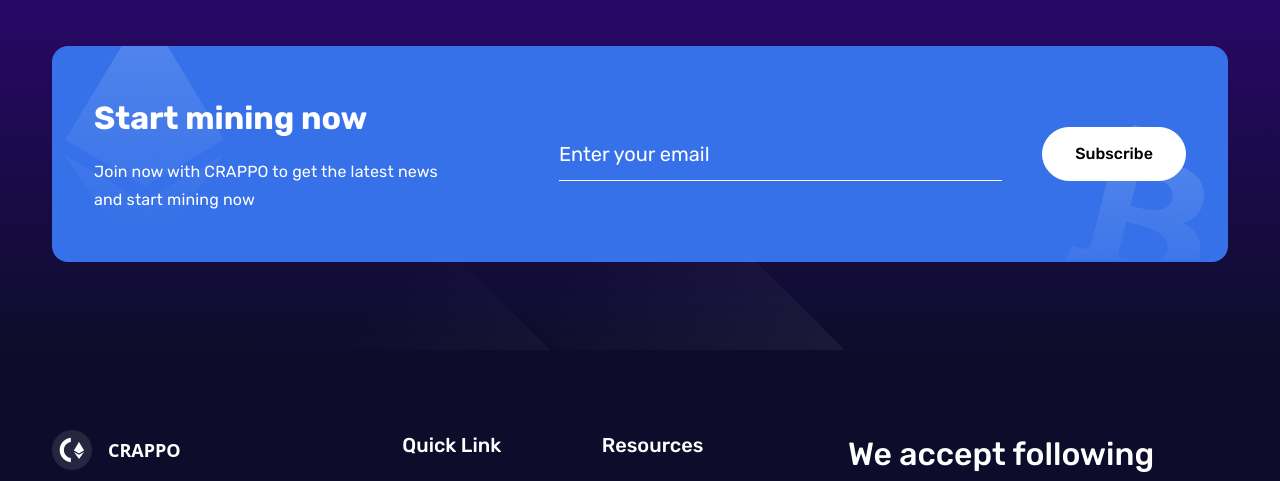
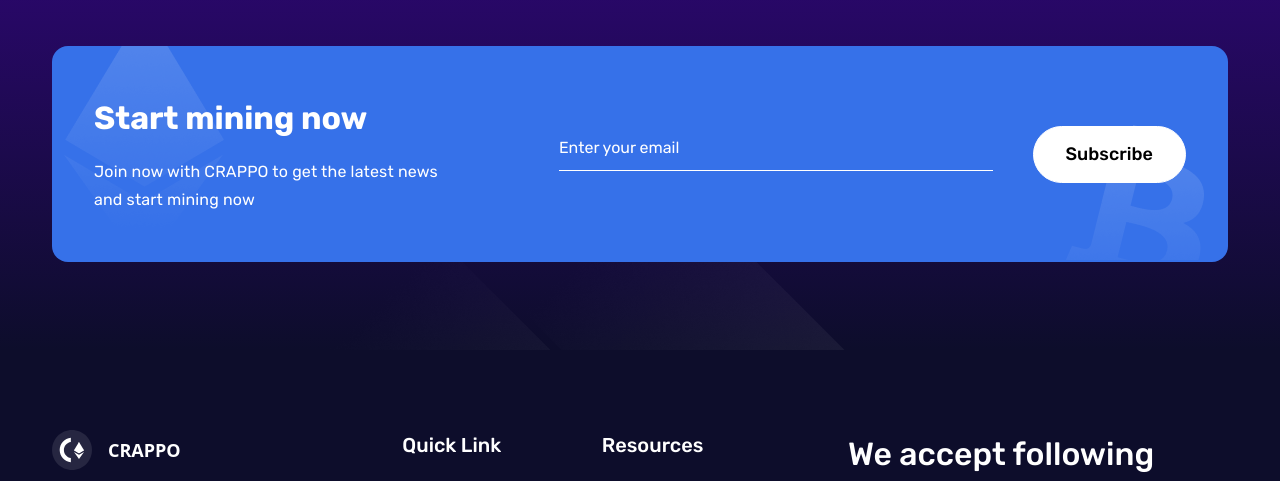
Before and after one commit to Shiv-468/CRAPPO, a website: page index.html in a window 1280 px wide. Shown: the part 5060-5541 px from the top of the page. Drawn offline with Linux system fonts and the light colour scheme.

Commit message:
_update done

```diff
--- a/index.html
+++ b/index.html
@@ -535,13 +535,13 @@
                 </div>
                 <div class="w-full md:w-[58.33%] px-3">
                     <div class="flex gap-[40px] flex-wrap sm:flex-nowrap">
-                        <div class="border-b-[1px] border-b-white flex w-full sm:w-1/2 md:w-full mt-6 md:mt-0">
+                        <div class="border-b-[1px] border-b-white flex w-full sm:w-1/2 md:w-full mt-6 md:mt-0 mb-3">
                             <input type="email" placeholder="Enter your email"
                                 style="outline: none; border: none; opacity: 1;"
-                                class="text-[20px] text-white placeholder:text-white bg-[#3671E9] font-Rubik font-[400] w-full leading-[30px] opacity-[1]">
+                                class="text-[16px] text-white placeholder:text-white bg-[#3671E9] font-Rubik font-[400] w-full leading-[28px] opacity-[1]">
                         </div>
                         <button
-                            class="py-[14px] px-[32px] text-black rounded-[210px] text-[16px] font-[500] bg-white font-Rubik leading-[24px] hover:bg-[#3671E9] hover:text-white z-10 border-[1px] border-solid border-white duration-300">Subscribe</button>
+                            class="py-[14px] px-[32px] text-black rounded-[210px] text-[18px] font-[500] bg-white font-Rubik leading-[27px] hover:bg-[#3671E9] hover:text-white z-10 border-[1px] border-solid border-white duration-300">Subscribe</button>
                     </div>
                 </div>
             </div>
```
Also changed, not shown: dist/output.css.
